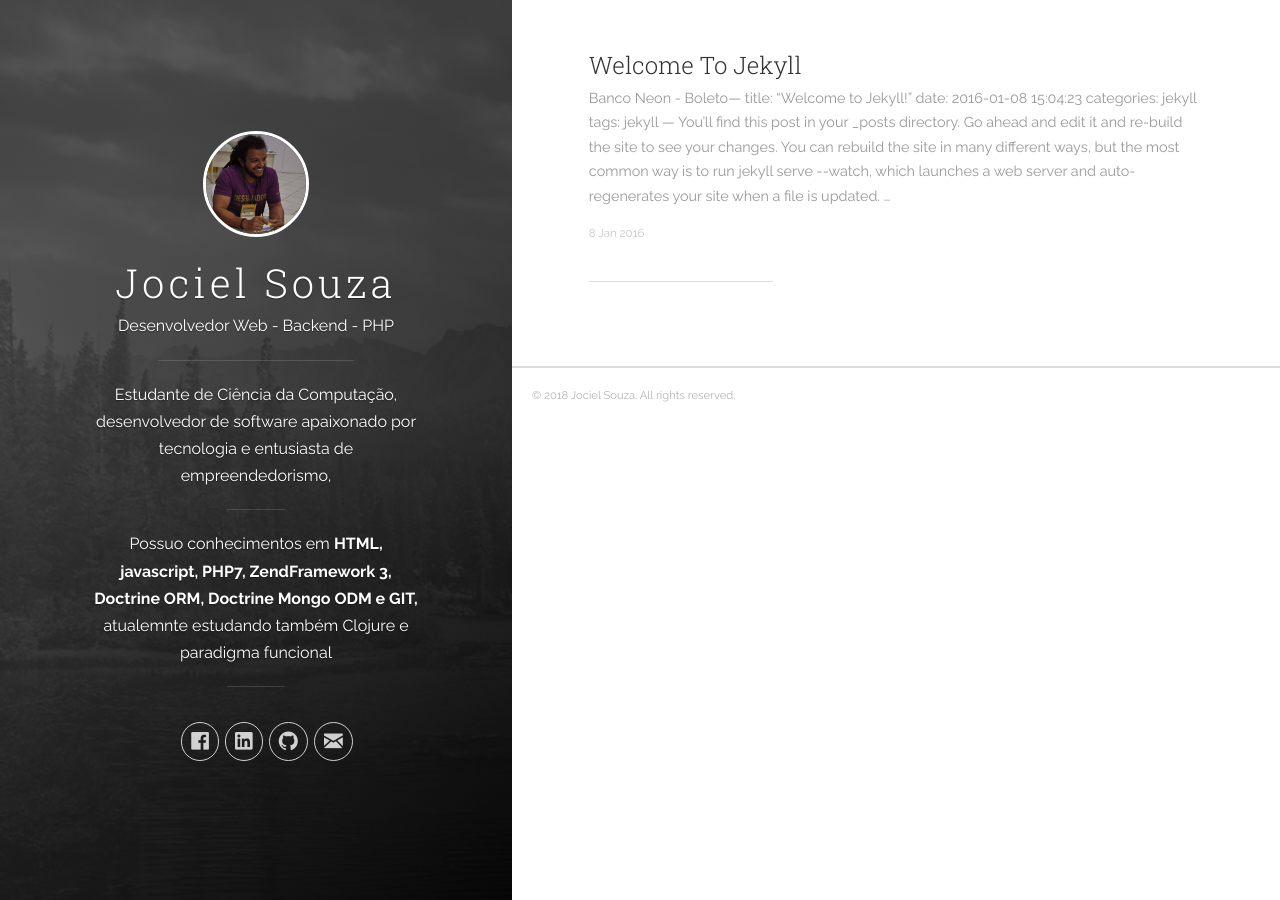
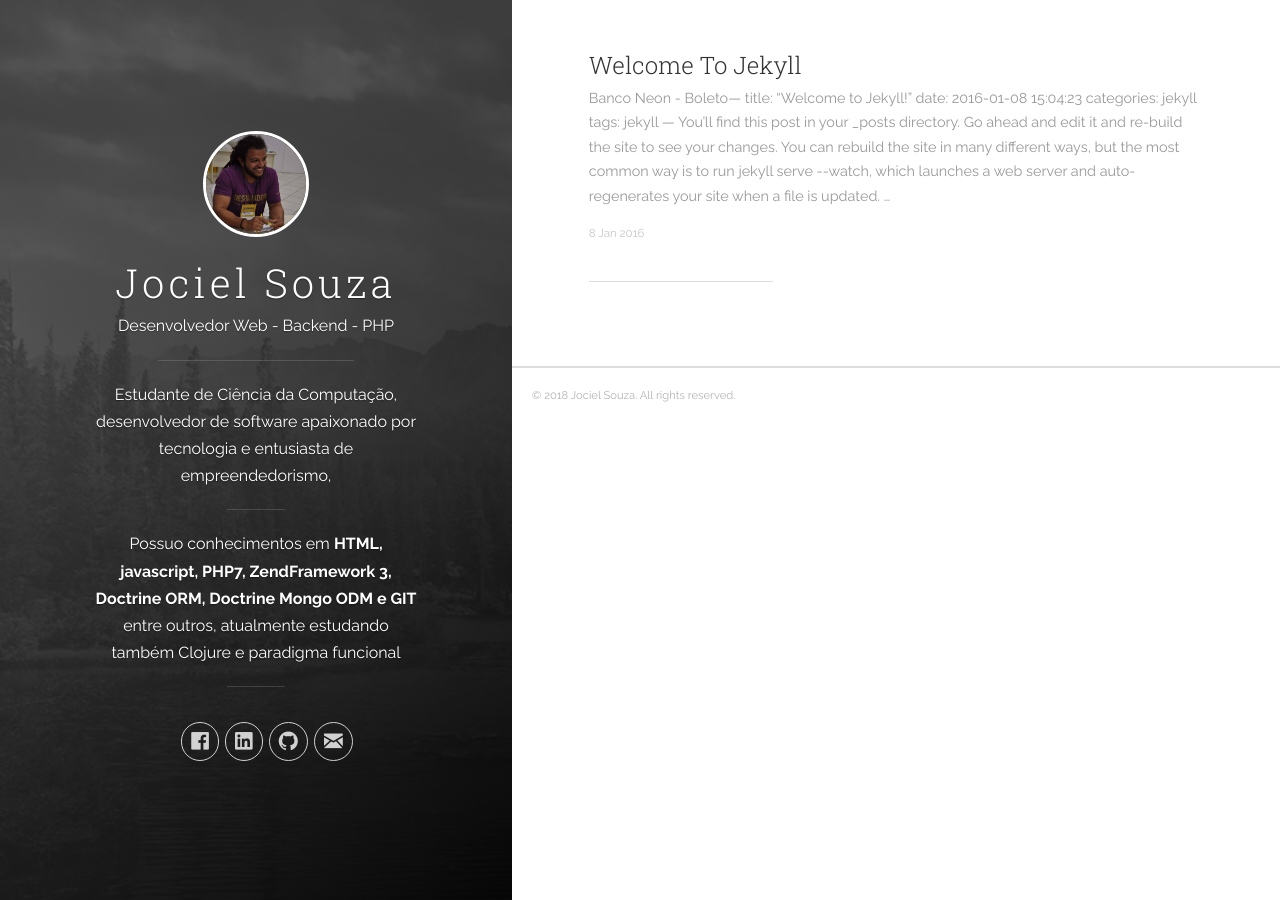
Before and after one commit to Jciel/Jciel.github.io, a Jekyll site: the page built from index.html, in a window 1280 px wide. Built offline with Jekyll 4.4.1, drawn with Linux system fonts in a browser that asks for light colours; nearby versions of some CDN libraries; the list of posts is cut into pages by our own code.

Commit message:
Alterado favicon; Corrigido texto apresentação;

```diff
--- a/_includes/head.html
+++ b/_includes/head.html
@@ -26,26 +26,26 @@
   <meta property="og:type" content="article">
   <meta property="og:title" content="{% if page.title %}{{ page.title }}{% else %}{{ site.title }}{% endif %}">
   <meta property="og:description" content="{% if page.excerpt %}{{ page.excerpt | strip_html }}{% else %}{{ site.description }}{% endif %}">
-  <meta property="og:image" content="{{ site.baseurl }}/images/favicons/favicon-194x194.png" />
+  <meta property="og:image" content="{{ site.baseurl }}/images/favicons/favicon.png" />
 
-  <link rel="apple-touch-icon" sizes="57x57" href="{{ site.baseurl }}/images/favicons/apple-touch-icon-57x57.png">
-  <link rel="apple-touch-icon" sizes="60x60" href="{{ site.baseurl }}/images/favicons/apple-touch-icon-60x60.png">
-  <link rel="apple-touch-icon" sizes="72x72" href="{{ site.baseurl }}/images/favicons/apple-touch-icon-72x72.png">
-  <link rel="apple-touch-icon" sizes="76x76" href="{{ site.baseurl }}/images/favicons/apple-touch-icon-76x76.png">
-  <link rel="apple-touch-icon" sizes="114x114" href="{{ site.baseurl }}/images/favicons/apple-touch-icon-114x114.png">
-  <link rel="apple-touch-icon" sizes="120x120" href="{{ site.baseurl }}/images/favicons/apple-touch-icon-120x120.png">
-  <link rel="apple-touch-icon" sizes="144x144" href="{{ site.baseurl }}/images/favicons/apple-touch-icon-144x144.png">
-  <link rel="apple-touch-icon" sizes="152x152" href="{{ site.baseurl }}/images/favicons/apple-touch-icon-152x152.png">
-  <link rel="apple-touch-icon" sizes="180x180" href="{{ site.baseurl }}/images/favicons/apple-touch-icon-180x180.png">
-  <link rel="icon" type="image/png" href="{{ site.baseurl }}/images/favicons/favicon-32x32.png" sizes="32x32">
-  <link rel="icon" type="image/png" href="{{ site.baseurl }}/images/favicons/favicon-194x194.png" sizes="194x194">
-  <link rel="icon" type="image/png" href="{{ site.baseurl }}/images/favicons/favicon-96x96.png" sizes="96x96">
-  <link rel="icon" type="image/png" href="{{ site.baseurl }}/images/favicons/android-chrome-192x192.png" sizes="192x192">
-  <link rel="icon" type="image/png" href="{{ site.baseurl }}/images/favicons/favicon-16x16.png" sizes="16x16">
+  <link rel="apple-touch-icon" sizes="57x57" href="{{ site.baseurl }}/images/favicons/favicon.png">
+  <link rel="apple-touch-icon" sizes="60x60" href="{{ site.baseurl }}/images/favicons/favicon.png">
+  <link rel="apple-touch-icon" sizes="72x72" href="{{ site.baseurl }}/images/favicons/favicon.png">
+  <link rel="apple-touch-icon" sizes="76x76" href="{{ site.baseurl }}/images/favicons/favicon.png">
+  <link rel="apple-touch-icon" sizes="114x114" href="{{ site.baseurl }}/images/favicons/favicon.png">
+  <link rel="apple-touch-icon" sizes="120x120" href="{{ site.baseurl }}/images/favicons/favicon.png">
+  <link rel="apple-touch-icon" sizes="144x144" href="{{ site.baseurl }}/images/favicons/favicon.png">
+  <link rel="apple-touch-icon" sizes="152x152" href="{{ site.baseurl }}/images/favicons/favicon.png">
+  <link rel="apple-touch-icon" sizes="180x180" href="{{ site.baseurl }}/images/favicons/favicon.png">
+  <link rel="icon" type="image/png" href="{{ site.baseurl }}/images/favicons/favicon.png" sizes="32x32">
+  <link rel="icon" type="image/png" href="{{ site.baseurl }}/images/favicons/favicon.png" sizes="194x194">
+  <link rel="icon" type="image/png" href="{{ site.baseurl }}/images/favicons/favicon.png" sizes="96x96">
+  <link rel="icon" type="image/png" href="{{ site.baseurl }}/images/favicons/favicon.png" sizes="192x192">
+  <link rel="icon" type="image/png" href="{{ site.baseurl }}/images/favicons/favicon.png" sizes="16x16">
   <link rel="manifest" href="{{ site.baseurl }}/images/favicons/manifest.json">
-  <link rel="shortcut icon" href="{{ site.baseurl }}/images/favicons/favicon.ico">
+  <link rel="shortcut icon" href="{{ site.baseurl }}/images/favicons/favicon.png">
   <meta name="msapplication-TileColor" content="#ffc40d">
-  <meta name="msapplication-TileImage" content="{{ site.baseurl }}/images/favicons/mstile-144x144.png">
+  <meta name="msapplication-TileImage" content="{{ site.baseurl }}/images/favicons/favicon.png">
   <meta name="theme-color" content="#ffffff">
 
   <link rel="stylesheet" href="{{ site.baseurl }}/css/main.css?{{site.time | date: '%s%N'}}">
--- a/_includes/header.html
+++ b/_includes/header.html
@@ -22,7 +22,7 @@
 
       <p class="panel-cover__description">
         Possuo conhecimentos em <strong>HTML, javascript, PHP7, ZendFramework 3,
-        Doctrine ORM, Doctrine Mongo ODM e GIT,</strong> atualemnte estudando
+        Doctrine ORM, Doctrine Mongo ODM e GIT</strong> entre outros, atualmente estudando
         também Clojure e paradigma funcional
       </p>
 
```
Also changed, not shown: images/favicons/favicon.png (added).
